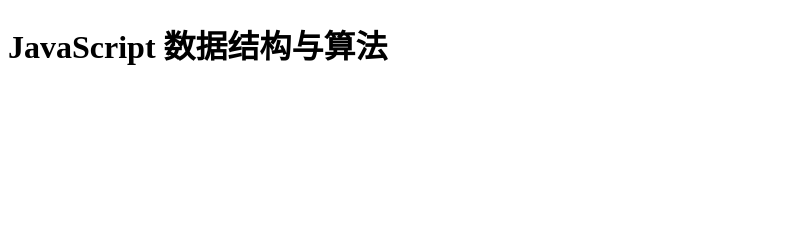
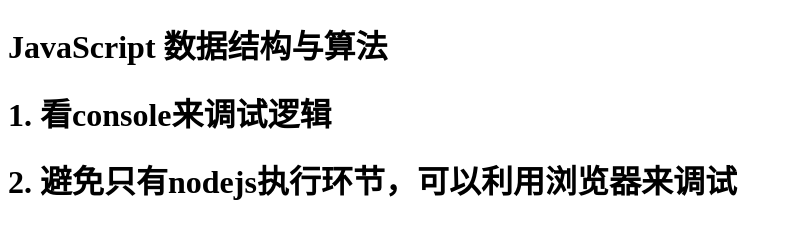
Before and after one commit to guimeisang/algorithm, a website built with webpack: page src/index.html in a window 1280 px wide. Shown: the whole page, without its empty margins (0-791 px from the left). Built offline with nearby package versions, Linux system fonts and the light colour scheme.

Commit message:
add: 使用浏览器来调试

```diff
--- a/src/index.html
+++ b/src/index.html
@@ -7,6 +7,8 @@
 <body>
 <body>
   <h1>JavaScript 数据结构与算法</h1>
+  <h1>1. 看console来调试逻辑</h1>
+  <h1>2. 避免只有nodejs执行环节，可以利用浏览器来调试</h1>
 </body>
 </body>
 </html>
```
